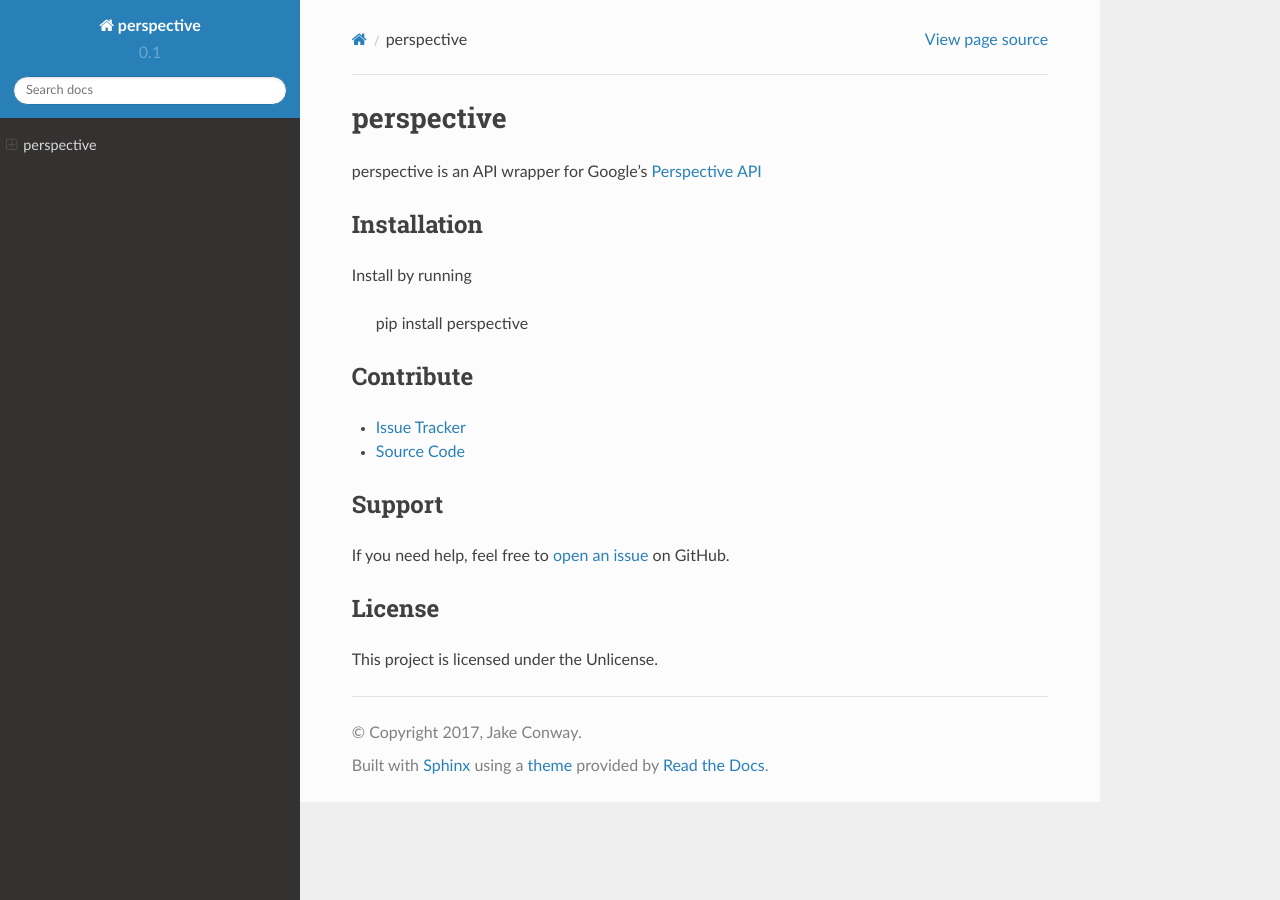
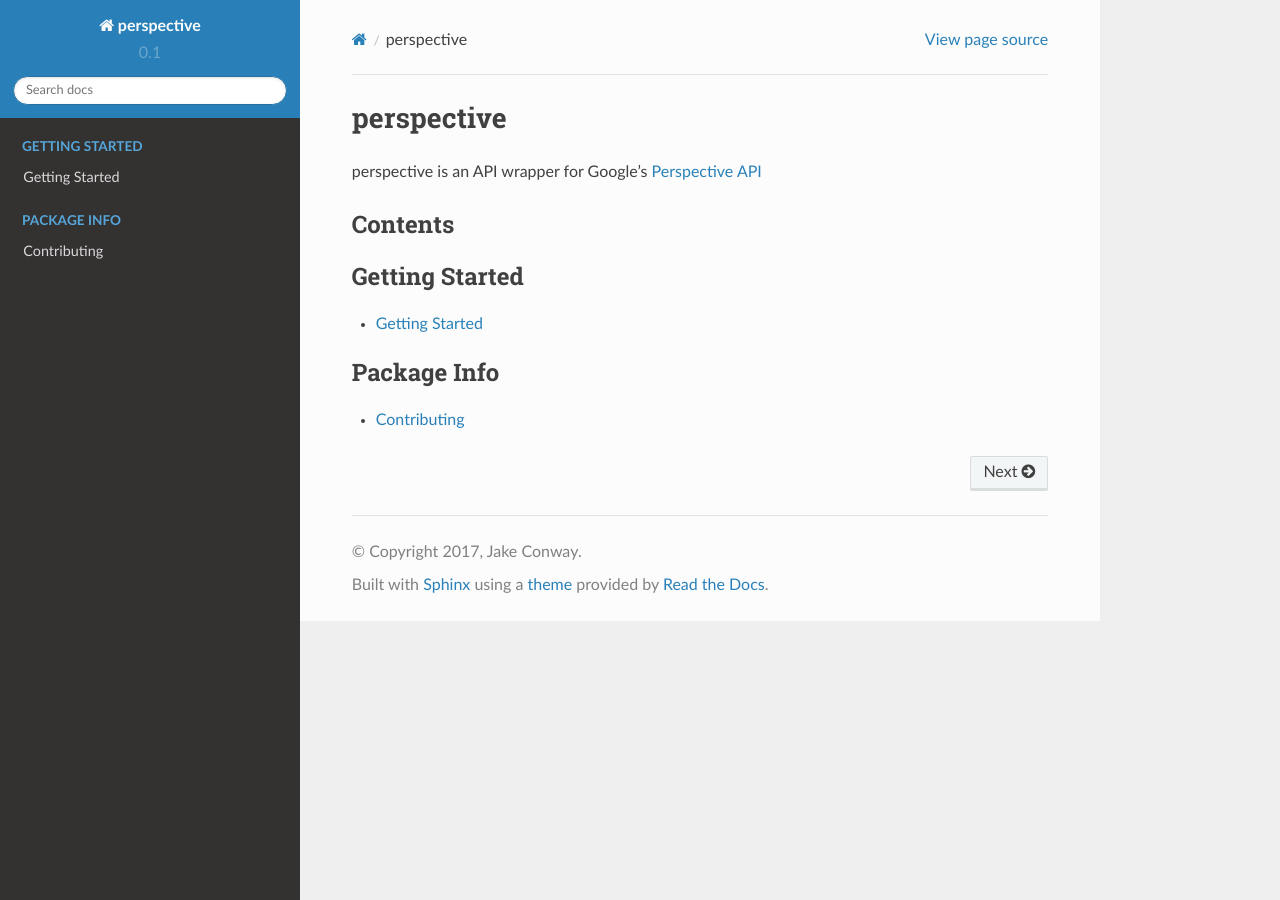
Before and after one commit to Conway/perspective, a Sphinx documentation site: the page built from docs/source/index.rst, in a window 1280 px wide. Built offline with Sphinx 7.4.7 and the Read the Docs theme 2.0.0, drawn with Linux system fonts in a browser that asks for light colours.

Commit message:
Updated documentation
Sorted documentation into "getting started" and "package info". Changed index.rst to truly be an index.

```diff
--- /dev/null
+++ b/docs/source/contributing.rst
@@ -0,0 +1,6 @@
+Contributing
+============
+
+Contributions are welcome on `GitHub <https://www.github.com/conway/perspective>`_.
+
+If you encounter any issues, or have any ideas on how this package can be improved, feel free to `file an issue <https://www.github.com/conway/perspective/issues>`_ on GitHub.
--- a/docs/source/index.rst
+++ b/docs/source/index.rst
@@ -3,29 +3,16 @@ perspective
 
 perspective is an API wrapper for Google's `Perspective API <http://www.perspectiveapi.com/>`_
 
-Installation
-------------
+Contents
+--------
+.. toctree::
+   :maxdepth: 1
+   :caption: Getting Started
 
-Install by running
-
-   pip install perspective
-
-Contribute
-----------
-- `Issue Tracker <https://www.github.com/conway/perspective/issues>`_
-- `Source Code <https://www.github.com/conway/perspective>`_
-
-Support
--------
-
-If you need help, feel free to `open an issue <http://www.github.com/conway/perspective/issues/new>`_ on GitHub.
-
-License
--------
-
-This project is licensed under the Unlicense.
-
+   getting_started
 
 .. toctree::
-   :maxdepth: 2
-   :caption: Contents:
+   :maxdepth: 1
+   :caption: Package Info
+
+   contributing
```
Also changed, not shown: docs/source/getting_started.rst (added, +49 -0 lines).
